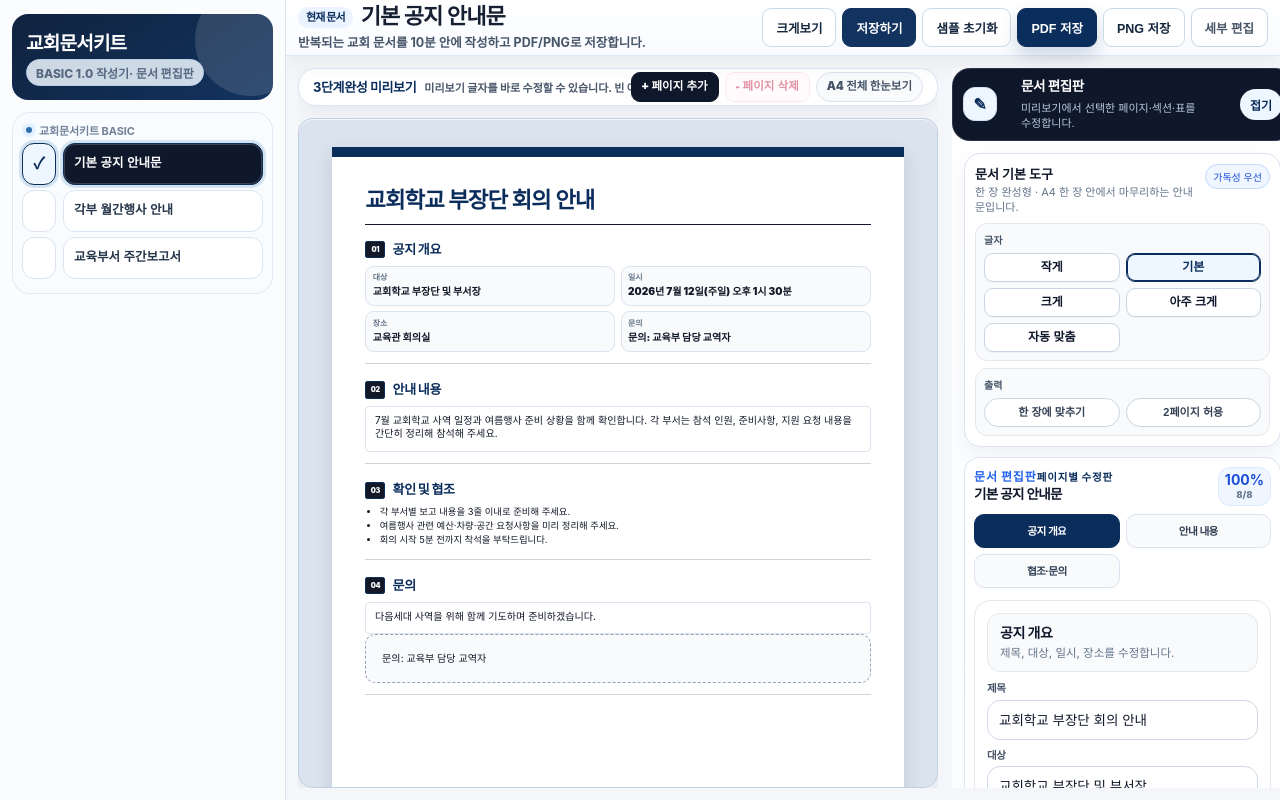
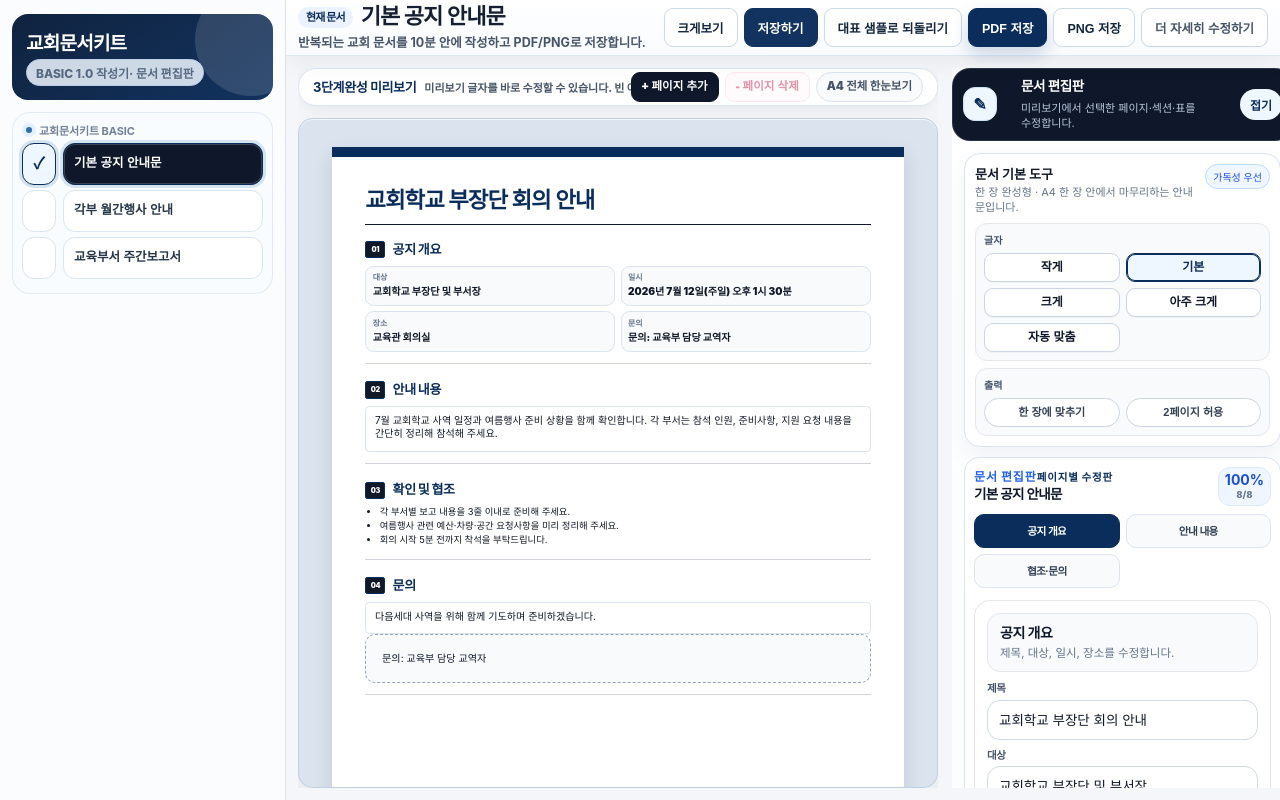
Before and after one commit to meddogy/crossdoc_basic, a React (Vite) app: page / in a window 1280 px wide. Built offline with nearby package versions, Linux system fonts and the light colour scheme.

Commit message:
Add files via upload

```diff
--- a/package.json
+++ b/package.json
@@ -1,7 +1,7 @@
 {
   "name": "church-docs-kit-basic",
   "private": true,
-  "version": "1.0.5",
+  "version": "1.0.6",
   "type": "module",
   "scripts": {
     "dev": "vite",
--- a/src/App.jsx
+++ b/src/App.jsx
@@ -1131,7 +1131,7 @@ function QuickWritePanel({type,doc,setDoc}){
   if(!fields.length)return null;
   function patch(path,value){setDoc(setByPath(doc,path,value))}
   return <section className="quick-write-panel" data-editor-title="빠른 작성">
-    <div className="quick-write-head"><div><b>빠른 작성</b><span>자동정리가 어긋나도 이 핵심 칸만 고치면 문서가 바로 완성됩니다. 표·디자인·페이지는 필요할 때만 세부 편집에서 조정합니다.</span></div><em>{type}</em></div>
+    <div className="quick-write-head"><div><b>빠른 작성</b><span>자동정리가 어긋나도 이 핵심 칸만 고치면 문서가 바로 완성됩니다. 표·디자인·페이지는 필요할 때만 ‘더 자세히 수정하기’에서 조정합니다.</span></div><em>{type}</em></div>
     <div className="quick-write-grid">{fields.map(f=>renderQuickField(f,doc,patch))}</div>
   </section>
 }
@@ -1876,7 +1876,7 @@ function FirstUsePanel({type,setType,setSelected,easyMode,setEasyMode,onPDF,onPN
   return <section className="beginner-panel" aria-label="처음 사용 안내">
     <div className="beginner-head">
       <div><span className="beginner-kicker">처음 사용 안내</span><h3>오늘 필요한 문서를 골라주세요</h3><p>반복되는 교회 문서 작성, 이제 10분 안에 끝낼 수 있습니다. 자주 쓰는 3개 문서를 고르고 내용만 채우면 A4/PDF/PNG로 바로 정리됩니다.</p></div>
-      <div className="beginner-mode-toggle"><span>{easyMode?'간편 보기':'세부 편집 보기'}</span><button type="button" onClick={()=>setEasyMode(!easyMode)}>{easyMode?'세부 편집 켜기':'간편 보기로'}</button></div>
+      <div className="beginner-mode-toggle"><span>{easyMode?'간편 보기':'더 자세히 수정 보기'}</span><button type="button" onClick={()=>setEasyMode(!easyMode)}>{easyMode?'더 자세히 수정하기':'간편 보기로'}</button></div>
     </div>
     <div className="simple-principle-strip"><span><b>1</b> 문서 선택</span><span><b>2</b> 내용 입력</span><span><b>3</b> 미리보기 확인</span><span><b>4</b> PDF/PNG 저장</span></div>
     <div className="beginner-doc-cards">{cards.map(c=><button type="button" key={c.doc} className={type===c.doc?'active':''} onClick={()=>choose(c.doc)}><b>{c.label}</b><span>{c.desc}</span></button>)}</div>
@@ -1932,7 +1932,7 @@ function MobileQuickEdit({type,doc,setDoc,setStage,mobileSimple,setMobileSimple}
   }
   if(!tab)return null;
   const meta=mobileQuickMeta(type,tab);
-  const fieldContent=tab.kind==='fields'?<V23Fields fields={(tab.fields||[]).slice(0,6)} doc={doc} onPatch={patch}/>:<div className="mobile-mini-auto-card"><b>{tab.title||tab.label}</b><span>{tab.desc||'이 항목은 세부 편집에서 더 자세히 조정할 수 있습니다.'}</span><button type="button" onClick={()=>{setMobileSimple?.(false);setTimeout(()=>scrollToMobileTarget('.edit-drawer',true),70)}}>전체 편집 열기</button></div>;
+  const fieldContent=tab.kind==='fields'?<V23Fields fields={(tab.fields||[]).slice(0,6)} doc={doc} onPatch={patch}/>:<div className="mobile-mini-auto-card"><b>{tab.title||tab.label}</b><span>{tab.desc||'이 항목은 ‘더 자세히 수정하기’에서 조정할 수 있습니다.'}</span><button type="button" onClick={()=>{setMobileSimple?.(false);setTimeout(()=>scrollToMobileTarget('.edit-drawer',true),70)}}>전체 편집 열기</button></div>;
   return <div className="mobile-quick-edit v24-mobile-lite-panel v236-quick-write">
     <div className="mobile-lite-head v236-mobile-lite-head"><div><em>빠른 작성</em><b>수정할 항목을 선택하세요</b><span>휴대폰에서는 자주 쓰는 칸만 먼저 수정합니다. 세부 구조는 아래 전체 편집에서 열 수 있습니다.</span></div><button type="button" onClick={jumpPreview}>미리보기</button></div>
     <div className="mobile-lite-tabs v236-choice-cards">{compactTabs.map(t=>{const m=mobileQuickMeta(type,t);return <button type="button" key={t.id} className={t.id===tab.id?'active':''} onClick={()=>setActive(t.id)}><strong>{t.id===tab.id?'✓ ':''}{m.title}</strong><small>{m.desc}</small></button>})}</div>
@@ -2562,7 +2562,7 @@ function DocumentRibbon({type,doc,setDoc,view,setView,busy,onPDF,onPNG,onSave,on
     </div>
     <div className={'ribbon-panel ribbon-panel-'+tab.replace('·','-')}>
       {tab==='홈'&&<div className="ribbon-home-grid"><div className="ribbon-group"><em>바로 작업</em><button type="button" onClick={()=>jump('.edit-drawer',true)}>전체 입력</button><button type="button" onClick={()=>jump('.preview-pane')}>미리보기</button><button type="button" onClick={()=>setView(view==='fit'?'large':'fit')}>{view==='fit'?'크게 보기':'한눈 보기'}</button></div><div className="ribbon-group"><em>자주 쓰는 저장</em><button type="button" onClick={onSave}>저장</button><button type="button" disabled={!!busy} onClick={onPDF}>PDF</button><button type="button" disabled={!!busy} onClick={onPNG}>PNG</button></div><div className="ribbon-group"><em>빠른 글자</em><FontQuickControls doc={doc} setDoc={setDoc} compact/></div><div className="ribbon-group"><em>추천 디자인</em><RibbonStyleTools type={type} doc={doc} setDoc={setDoc} compact/></div></div>}
-      {tab==='문서'&&<div className="ribbon-group wide"><em>문서 관리</em><button type="button" onClick={()=>jump('.sidebar')}>문서 선택</button><button type="button" onClick={onSave}>저장하기</button><button type="button" onClick={onBackup}>자료 내보내기</button>{onImport&&<label className="file-btn ribbon-file-btn">자료 가져오기<input type="file" accept=".json" onChange={onImport}/></label>}<button type="button" onClick={onShare}>공유 링크</button><button type="button" onClick={onSample}>샘플 초기화</button><button type="button" onClick={onBlank}>빈 양식으로 시작</button>{savedAt&&<small>{savedAt}</small>}</div>}
+      {tab==='문서'&&<div className="ribbon-group wide"><em>문서 관리</em><button type="button" onClick={()=>jump('.sidebar')}>문서 선택</button><button type="button" onClick={onSave}>저장하기</button><button type="button" onClick={onBackup}>자료 내보내기</button>{onImport&&<label className="file-btn ribbon-file-btn">자료 가져오기<input type="file" accept=".json" onChange={onImport}/></label>}<button type="button" onClick={onShare}>공유 링크</button><button type="button" onClick={onSample}>대표 샘플로 되돌리기</button><button type="button" onClick={onBlank}>빈 양식으로 시작</button>{savedAt&&<small>{savedAt}</small>}</div>}
       {tab==='입력'&&<div className="ribbon-group wide"><em>입력 이동</em><button type="button" onClick={()=>jump('.edit-drawer',true)}>전체 입력 열기</button><button type="button" onClick={()=>jump('[data-editor-title="기본 정보"]',true)}>기본 정보</button><button type="button" onClick={()=>jump('[data-editor-title*="일정"]',true)}>일정 입력</button><button type="button" onClick={()=>jump('[data-editor-title*="예산"]',true)}>예산 입력</button><button type="button" onClick={()=>jump('.v226-work-tools-panel',true)}>출력 설정</button><button type="button" onClick={()=>jump('.preview-pane')}>미리보기</button></div>}
       {tab==='글자'&&<div className="ribbon-group ribbon-font-group wide"><em>글자 크기</em><FontQuickControls doc={doc} setDoc={setDoc}/></div>}
       {tab==='디자인'&&<div className="ribbon-group ribbon-design-group wide"><em>디자인 선택</em><RibbonStyleTools type={type} doc={doc} setDoc={setDoc}/></div>}
@@ -2952,8 +2952,8 @@ function App(){
     if(drawer)drawer.open=true;
     v211LockPreviewScroll(scrollState);
   }
-  function resetDoc(){if(confirm('현재 작성 중인 내용을 대표 샘플로 다시 채울까요?\n작성 중인 내용은 샘플 내용으로 바뀝니다.'))setDoc(withBase(type,initialData(type)))}
-  function startBlank(){if(confirm('예시 문구를 비우고 빈 양식으로 시작할까요?'))setDoc(blankDocFor(type))}
+  function resetDoc(){if(confirm('현재 작성 중인 내용이 대표 샘플 내용으로 바뀝니다.\n계속하시겠습니까?'))setDoc(withBase(type,initialData(type)))}
+  function startBlank(){if(confirm('현재 작성 중인 내용이 비워집니다.\n빈 양식으로 다시 시작하시겠습니까?'))setDoc(blankDocFor(type))}
   function saveNow(){if(!saveToStorage(all)){setSavedAt('저장 실패 · 자료 내보내기를 이용해 주세요');return}const t=new Date();setSavedAt(`${String(t.getHours()).padStart(2,'0')}:${String(t.getMinutes()).padStart(2,'0')} 저장됨`)}
   function exportData(){const url=URL.createObjectURL(new Blob([JSON.stringify(all,null,2)],{type:'application/json'}));const a=document.createElement('a');a.href=url;a.download='church-docs-data.json';a.click();setTimeout(()=>URL.revokeObjectURL(url),0);setSavedAt('백업 파일을 저장했습니다')}
   async function shareCurrent(){try{const url=`${location.origin}${location.pathname}?share=${encodeSharePayload({type,doc})}`;if(url.length>60000)throw new Error('링크가 너무 깁니다.');if(!navigator.clipboard?.writeText)throw new Error('클립보드를 사용할 수 없습니다.');await navigator.clipboard.writeText(url);setSavedAt('공유 링크가 복사되었습니다')}catch{setSavedAt('공유 링크 실패 · 자료 내보내기를 이용해 주세요')}}
@@ -2976,10 +2976,10 @@ function App(){
           {easyMode? <>
             <button onClick={()=>setView(view==='fit'?'large':'fit')}>{view==='fit'?'크게보기':'한눈보기'}</button>
             <button className="save-btn" onClick={saveNow}>저장하기</button>
-            <button type="button" className="sample-reset-btn" onClick={resetDoc}>샘플 초기화</button>
+            <button type="button" className="sample-reset-btn" onClick={resetDoc}>대표 샘플로 되돌리기</button>
             <button className="strong-export" disabled={!!busy} onClick={()=>runExport('PDF')}>{busy==='PDF'?'PDF 만드는 중…':'PDF 저장'}</button>
             <button disabled={!!busy} onClick={()=>runExport('PNG')}>{busy==='PNG'?'PNG 만드는 중…':'PNG 저장'}</button>
-            <button type="button" className="advanced-toggle-top" onClick={()=>setEasyMode(false)}>세부 편집</button>
+            <button type="button" className="advanced-toggle-top" onClick={()=>setEasyMode(false)}>더 자세히 수정하기</button>
             {savedAt&&<span className="save-status">{savedAt}</span>}
           </> : <>
             <button onClick={()=>setView(view==='fit'?'large':'fit')}>{view==='fit'?'크게보기':'한눈보기'}</button>
@@ -2988,7 +2988,7 @@ function App(){
             <label className="export-name-field"><span>저장 파일명</span><input value={fileName} onChange={e=>setFileName(e.target.value)} placeholder={exportName}/></label>
             <button disabled={!!busy} onClick={()=>runExport('PDF')}>{busy==='PDF'?'PDF 만드는 중…':'PDF 저장'}</button>
             <button disabled={!!busy} onClick={()=>runExport('PNG')}>{busy==='PNG'?'PNG 만드는 중…':'PNG 저장'}</button>
-            <details className="more-actions"><summary>더보기</summary><div><button onClick={shareCurrent}>공유 링크</button><button onClick={exportData}>자료 내보내기</button><label className="file-btn">가져오기<input type="file" accept=".json" onChange={importData}/></label><button onClick={resetDoc}>샘플 초기화</button><button onClick={startBlank}>빈 양식으로 시작</button></div></details>
+            <details className="more-actions"><summary>더보기</summary><div><button onClick={shareCurrent}>공유 링크</button><button onClick={exportData}>자료 내보내기</button><label className="file-btn">가져오기<input type="file" accept=".json" onChange={importData}/></label><button onClick={resetDoc}>대표 샘플로 되돌리기</button><button onClick={startBlank}>빈 양식으로 시작</button></div></details>
           </>}
         </div>
       </div>
@@ -3001,7 +3001,7 @@ function App(){
       <div className="workspace preview-first-workspace">
         <section className="form-pane compact-form-pane"><details className="edit-drawer v22-controller-drawer" open><summary><b>문서 편집판</b><span>미리보기에서 선택한 페이지·섹션·표를 수정합니다.</span></summary><GenericEditor type={type} doc={doc} setDoc={setDoc} selectedTypes={bundleTypes} allDocs={all} setAllDocs={setAll}/></details></section>
         <section className="preview-pane">
-          <div className="preview-head"><div><b>완성 미리보기</b><small>{shownTypes.length>1?`${shownTypes.length}개 문서가 하나의 자료로 묶여 보입니다.`:(easyMode?'미리보기 글자를 바로 수정할 수 있습니다. 빈 여백을 클릭하면 오른쪽 편집판으로 이동합니다.':'세부 편집 모드에서는 미리보기 글자도 직접 수정할 수 있습니다.')}</small></div><div className="preview-head-actions"><button type="button" className="preview-reset-btn" onClick={()=>previewRef.current?.scrollTo?.({top:0,left:0,behavior:'smooth'})}>맨 위로</button><PageAddButton doc={doc} setDoc={setDoc} label="+ 페이지 추가"/><PageDeleteButton doc={doc} setDoc={setDoc} label="- 페이지 삭제"/><span>{view==='fit'?'A4 전체 한눈보기':'A4 실제 비율 크게보기'}</span></div></div>
+          <div className="preview-head"><div><b>완성 미리보기</b><small>{shownTypes.length>1?`${shownTypes.length}개 문서가 하나의 자료로 묶여 보입니다.`:(easyMode?'미리보기 글자를 바로 수정할 수 있습니다. 빈 여백을 클릭하면 오른쪽 편집판으로 이동합니다.':'더 자세히 수정하는 화면에서는 미리보기 글자도 직접 수정할 수 있습니다.')}</small></div><div className="preview-head-actions"><button type="button" className="preview-reset-btn" onClick={()=>previewRef.current?.scrollTo?.({top:0,left:0,behavior:'smooth'})}>맨 위로</button><PageAddButton doc={doc} setDoc={setDoc} label="+ 페이지 추가"/><PageDeleteButton doc={doc} setDoc={setDoc} label="- 페이지 삭제"/><span>{view==='fit'?'A4 전체 한눈보기':'A4 실제 비율 크게보기'}</span></div></div>
           <div className={'preview-wrap '+view} ref={previewRef} onBlurCapture={handlePreviewBlur} onBeforeInputCapture={handlePreviewBeforeInput} onFocusCapture={handlePreviewFocus} onKeyDownCapture={handlePreviewEditKeyDown} onClickCapture={handlePreviewJump} onMouseDownCapture={easyMode?undefined:handlePreviewFontDragStart} onMouseUpCapture={easyMode?undefined:handlePreviewRangeFontSelect}><PreviewDirectEditContext.Provider value={true}><SelectedDocsPreview types={shownTypes} all={all} currentType={type}/></PreviewDirectEditContext.Provider></div>
         </section>
       </div>
```
Also changed, not shown: 2 other files (tests, documents, lock files or other folders).
